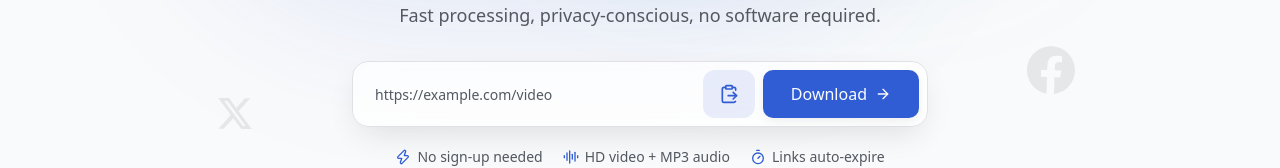
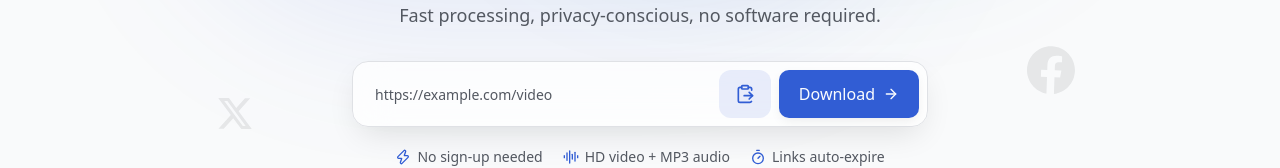
Before and after one commit to baby-ghost1/FreeDownload, a Next.js app in the folder frontend/: page / in a window 1280 px wide. Shown: the part 265-433 px from the top of the page. Built offline with nearby package versions, Linux system fonts and the light colour scheme; no server answers.

Commit message:
Home hero: narrower download button

```diff
--- a/frontend/app/page.tsx
+++ b/frontend/app/page.tsx
@@ -245,7 +245,7 @@ export default function HomePage() {
                   <Button
                     type="submit"
                     size="lg"
-                    className="btn-shine h-12 shrink-0 shadow-2"
+                    className="btn-shine h-12 shrink-0 px-5 shadow-2"
                     data-testid="hero-go"
                   >
                     Download
```
